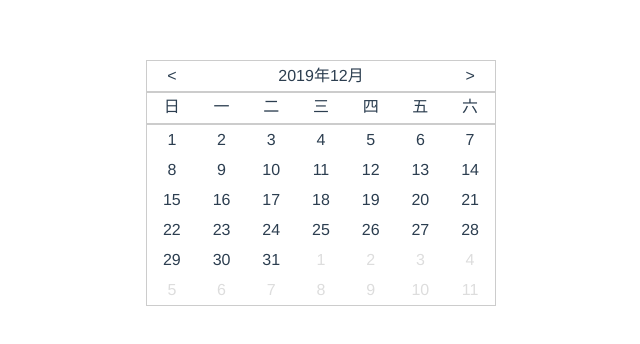
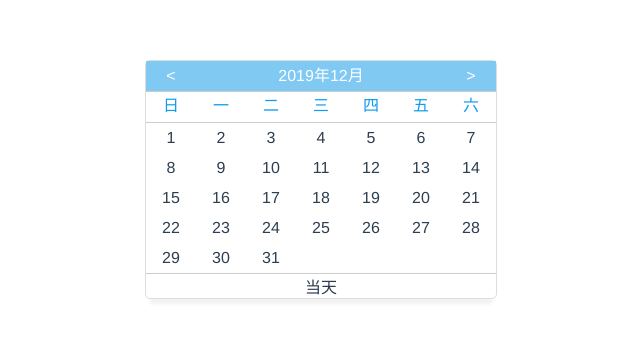
Before and after one commit to bettermu/my-calender, a Vue app: page / in a window 1280 px wide. Shown: the top 344 px of the page, without its empty margins (319-959 px from the left). Built offline with nearby package versions, Linux system fonts and the light colour scheme.

Commit message:
修改展示方式

```diff
--- a/src/components/calender.vue
+++ b/src/components/calender.vue
@@ -10,8 +10,12 @@
         </div>
         <div class="day-wrap">
             <div class="p-day out-cur" v-for="(item,index) in daysObj.beforeDays"><span>{{item.day}}</span></div>
-            <div class="p-day" :class="{now:isToday(item),cur:isCurDay(item)}" v-for="(item,index) in daysObj.currentDays"><span>{{item.day}}</span></div>
+            <div class="p-day" :class="{'now':isToday(item),'cur':isCurDay(item),'out-cur':isDisabled(item)}" v-for="(item,index) in daysObj.currentDays"><span>{{item.day}}</span></div>
             <div class="p-day out-cur" v-for="(item,index) in daysObj.afterDays"><span>{{item.day}}</span></div>
+        </div>
+        <div class="option-wrap">
+            <span>当天</span>
+
         </div>
     </div>
 </template>
@@ -38,6 +42,8 @@ export default {
             nowDay:'',
             daysObj:{},
             tag:'-',  //日期格式化分割符
+            disStart:'',
+            disEnd:''
         }
     },
 
@@ -57,12 +63,14 @@ export default {
         addZero(num){
             return num >9 ? ''+num : '0'+num
         },
-
         isToday(item){
             return this.dateFormat(this.nowYear,this.addZero(this.nowMonth),this.nowDay,this.tag) === item.format    //this.nowYear === item.year && this.nowMonth === item.month && this.nowDay === item.day
         },
         isCurDay(item){
             return this.dateFormat(this.year,this.addZero(this.month),this.day,this.tag) === item.format //return this.year === item.year && this.month === item.month && this.day === item.day
+        },
+        isDisabled(item){
+            return (new Date(item.format) < new Date(this.disStart) || new Date(item.format) > new Date(this.disEnd))
         },
 
         //封装日期format（默认使用 - 连接）
@@ -128,19 +136,39 @@ export default {
                 })
             }
             //当当月天数排完之后，还剩一行多的情况
-           if(beforeDays.length + currentDays.length + 6 - afterWeek === 35 ){
 
-               for(let i = 0;i<13 - afterWeek;i++){
-                   afterDays.push({
-                       year:year,
-                       month:month === 12 ? 1 : month +1,
-                       day:i+1,
-                       format: this.dateFormat(year,this.addZero(month === 12 ? 1 : month +1),this.addZero(i+1),this.tag)
-                   })
-               }
+        //    if(beforeDays.length + currentDays.length + 6 - afterWeek === 35 ){
 
-           } else if(beforeDays.length + currentDays.length + 6 - afterWeek === 28){ //2026年2月 最后会空两行出来
-               for(let i = 0;i<20 - afterWeek;i++){
+        //        for(let i = 0;i<13 - afterWeek;i++){
+        //            afterDays.push({
+        //                year:year,
+        //                month:month === 12 ? 1 : month +1,
+        //                day:i+1,
+        //                format: this.dateFormat(year,this.addZero(month === 12 ? 1 : month +1),this.addZero(i+1),this.tag)
+        //            })
+        //        }
+
+        //    } else if(beforeDays.length + currentDays.length + 6 - afterWeek === 28){ //2026年2月 最后会空两行出来
+        //        for(let i = 0;i<20 - afterWeek;i++){
+        //            afterDays.push({
+        //                year:year,
+        //                month:month === 12 ? 1 : month +1,
+        //                day:i+1,
+        //                format:this.dateFormat(year,this.addZero(month === 12 ? 1 : month +1),this.addZero(i+1),this.tag)
+        //            })
+        //        }
+        //    }else {
+        //     for(let i = 0;i<6 - afterWeek;i++){
+        //            afterDays.push({
+        //                year:year,
+        //                month:month === 12 ? 1 : month +1,
+        //                day:i+1,
+        //                format:this.dateFormat(year,this.addZero(month === 12 ? 1 : month +1),this.addZero(i+1),this.tag)
+        //            })
+        //        }
+        //    }
+
+           for(let i = 0;i<6 - afterWeek;i++){
                    afterDays.push({
                        year:year,
                        month:month === 12 ? 1 : month +1,
@@ -148,26 +176,11 @@ export default {
                        format:this.dateFormat(year,this.addZero(month === 12 ? 1 : month +1),this.addZero(i+1),this.tag)
                    })
                }
-           }else {
-            for(let i = 0;i<6 - afterWeek;i++){
-                   afterDays.push({
-                       year:year,
-                       month:month === 12 ? 1 : month +1,
-                       day:i+1,
-                       format:this.dateFormat(year,this.addZero(month === 12 ? 1 : month +1),this.addZero(i+1),this.tag)
-                   })
-               }
-           }
 
            this.daysObj = {beforeDays,currentDays,afterDays} // [...beforeDays,...currentDays,...afterDays]
            console.log(this.daysObj)
-
         }
-
-
     }
-
-
 }
 </script>
 
@@ -178,11 +191,17 @@ export default {
     .calender-wrap {
         width:350px;
         margin:0 auto;
+        background-color:#fff;
+        box-shadow:0 10px 3px -5px #f2f2f2;
+        border:1px solid #ddd;
+        border-radius:5px;
         .c-head {
             height:30px;
-            border:1px solid #ccc;
+            color:#fff;
+            border-bottom:1px solid #ccc;
             display:flex;
             line-height:30px;
+            background-color:rgb(127, 201, 243);
             .prev-month {
                 flex:1;
             }
@@ -194,8 +213,8 @@ export default {
             }
         }
         .c-week {
-            border:1px solid #ccc;
-
+            border-bottom:1px solid #ccc;
+            color:rgb(12, 156, 240);
             display:flex;
             justify-content: space-around;
             align-items: center;
@@ -205,7 +224,8 @@ export default {
             }
         }
         .day-wrap {
-            border:1px solid #ccc;
+            // border:1px solid #ccc;
+            border-bottom:1px solid #ccc;
             display:flex;
             justify-content: space-around;
             flex-wrap:wrap;
@@ -224,6 +244,9 @@ export default {
                 }
                 &.out-cur {
                     color:#ddd;
+                    span {
+                        display:none;
+                    }
                 }
                 &.cur {
                     span {
@@ -236,7 +259,7 @@ export default {
                 &.now {
                     span {
                         color:#fff;
-                        background-color:rgb(252, 57, 57);
+                        background-color:rgb(243, 92, 92);
                         border-radius:50%;
                     }
 
```
